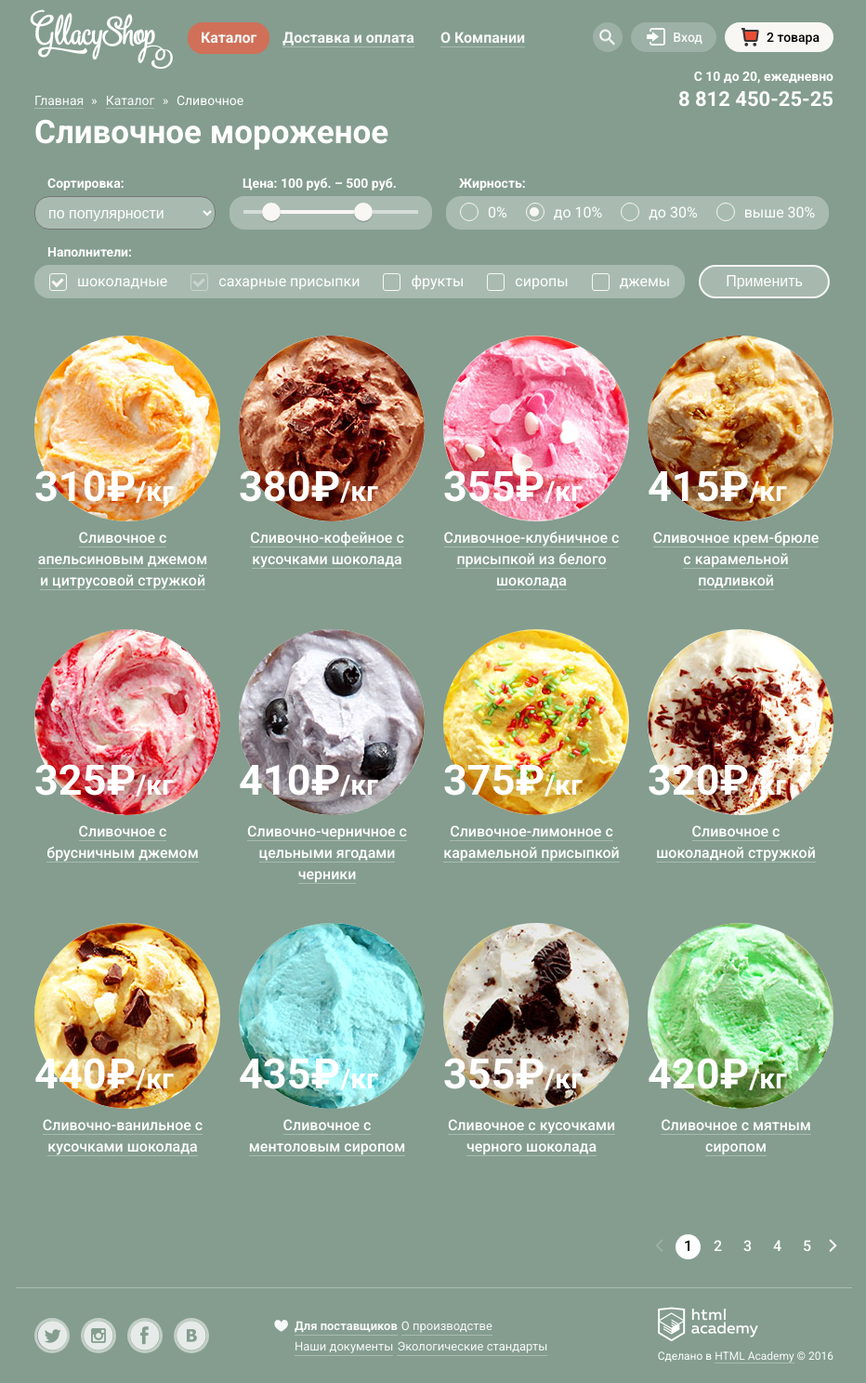
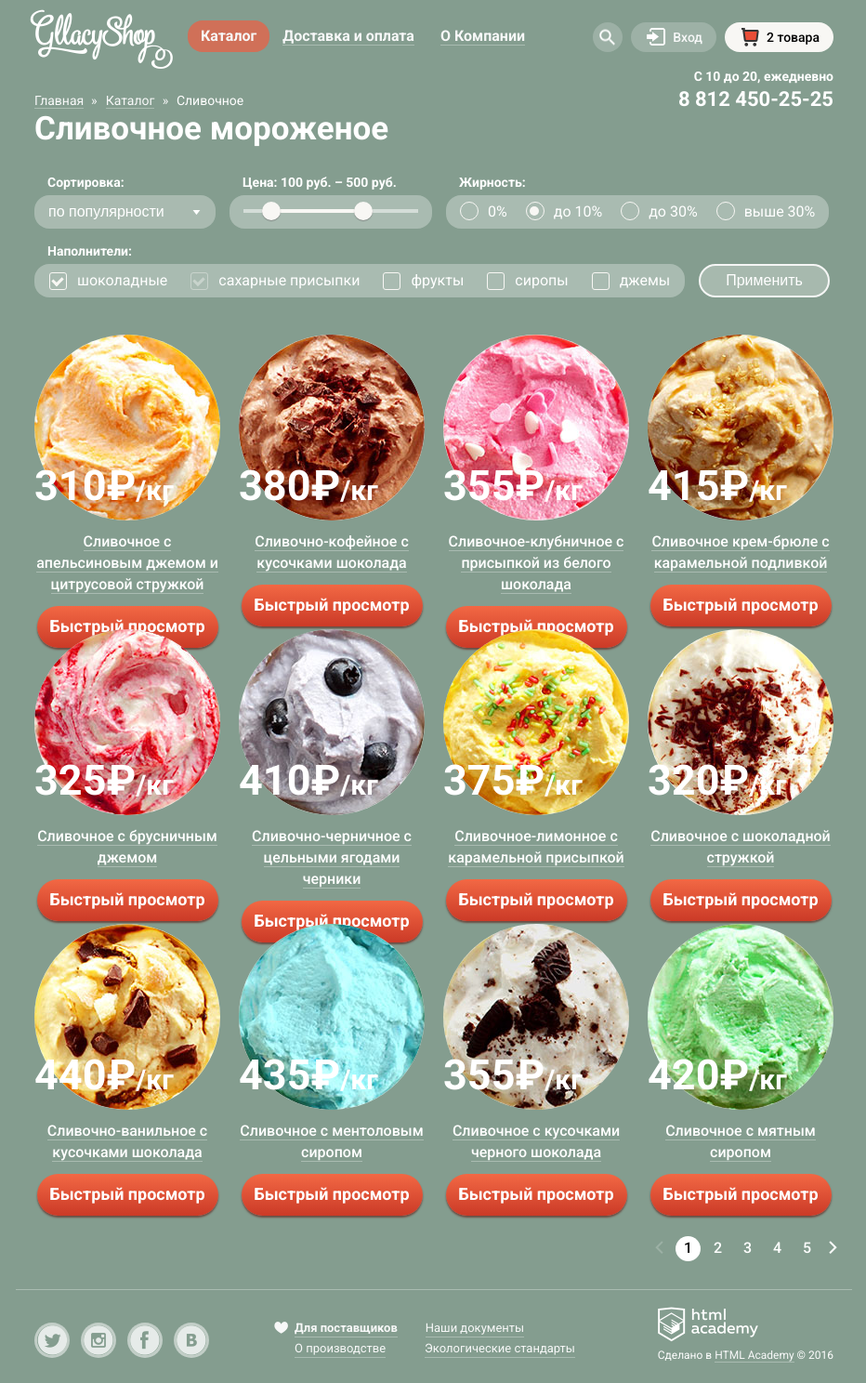
Before and after one commit to gormax/246479-gllacy, a plain HTML site: page catalog.html in a window 1280 px wide. Shown: the whole page at 93% size, without its empty margins (173-1105 px from the left). After the commit the page ends 1467 px from the top, so only its background shows below. Drawn offline with Linux system fonts and the light colour scheme.

Commit message:
доработки

```diff
--- a/catalog.html
+++ b/catalog.html
@@ -5,7 +5,7 @@
     <title>HTML Academy: Глейси</title>
     <link href="https://fonts.googleapis.com/css?family=Roboto:400,500,700&amp;subset=cyrillic" rel="stylesheet">
     <link rel="stylesheet" type="text/css" href="css/normalize.css">
-    <link rel="stylesheet" type="text/css" href="css/style_min.css">
+    <link rel="stylesheet" type="text/css" href="css/style.css">
   </head>
   <body>
 
@@ -137,7 +137,7 @@
 
           <div class="catalog-sort">
             <h3>Сортировка:</h3>
-            <select class="catalog-background" id="sort" name="sort">
+            <select class="catalog-background catalog-select" id="sort" name="sort">
               <option value="popular">по популярности</option>
               <option value="low-price">сначала недорогие</option>
               <option value="high-price">сначала дорогие</option>
@@ -155,7 +155,6 @@
                 </div>
               </div>
             </div>
-            <!-- <input type="range" id="price-range" name="price-range" min="0" max="700"> -->
           </div>
 
           <div class="catalog-fatness">
@@ -182,7 +181,7 @@
               <label for="filler-select-1">шоколадные</label>
 
               <input type="checkbox" id="filler-select-2" name="sugare" checked disabled>
-              <label for="filler-select-2">сахарные присыпки</label>
+              <label  class="disabled" for="filler-select-2">сахарные присыпки</label>
 
               <input type="checkbox" id="filler-select-3" name="fruts">
               <label for="filler-select-3">фрукты</label>
@@ -207,7 +206,7 @@
           <article class="item">
             <figure>
               <img src="img/ic-1.jpg" width="200" height="200" alt="Сливочное с апельсиновым джемом и цитрусовой стружкой">
-              <figcaption><a href="#">Сливочное с апельсиновым джемом и цитрусовой стружкой</a></figcaption>
+              <figcaption>Сливочное с апельсиновым джемом и цитрусовой стружкой</figcaption>
             </figure>
             <div class="price">310&#8381;<span>/кг</span></div>
             <a class="red-btn" href="#">Быстрый просмотр</a>
@@ -216,7 +215,7 @@
           <article class="item">
             <figure>
               <img src="img/ic-2.jpg" width="200" height="200" alt="Сливочно-кофейное с кусочками шоколада">
-              <figcaption><a href="#">Сливочно-кофейное с кусочками шоколада</a></figcaption>
+              <figcaption>Сливочно-кофейное с кусочками шоколада</figcaption>
             </figure>
             <div class="price">380&#8381;<span>/кг</span></div>
             <a class="red-btn" href="#">Быстрый просмотр</a>
@@ -225,7 +224,7 @@
           <article class="item">
             <figure>
               <img src="img/ic-3.jpg" width="200" height="200" alt="Сливочное-клубничное с присыпкой из белого шоколада">
-              <figcaption><a href="#">Сливочное-клубничное с присыпкой из белого шоколада</a></figcaption>
+              <figcaption>Сливочное-клубничное с присыпкой из белого шоколада</figcaption>
             </figure>
             <div class="price">355&#8381;<span>/кг</span></div>
             <a class="red-btn" href="#">Быстрый просмотр</a>
@@ -234,7 +233,7 @@
           <article class="item">
             <figure>
               <img src="img/ic-4.jpg" width="200" height="200" alt="Сливочное крем-брюле с карамельной подливкой">
-              <figcaption><a href="#">Сливочное крем-брюле с карамельной подливкой</a></figcaption>
+              <figcaption>Сливочное крем-брюле с карамельной подливкой</figcaption>
             </figure>
             <div class="price">415&#8381;<span>/кг</span></div>
             <a class="red-btn" href="#">Быстрый просмотр</a>
@@ -243,7 +242,7 @@
           <article class="item">
             <figure>
               <img src="img/ic-5.jpg" width="200" height="200" alt="Сливочное с брусничным джемом">
-              <figcaption><a href="#">Сливочное с брусничным джемом</a></figcaption>
+              <figcaption>Сливочное с брусничным джемом</figcaption>
             </figure>
             <div class="price">325&#8381;<span>/кг</span></div>
             <a class="red-btn" href="#">Быстрый просмотр</a>
@@ -252,7 +251,7 @@
           <article class="item">
             <figure>
               <img src="img/ic-6.jpg" width="200" height="200" alt="Сливочно-черничное с цельными ягодами черники">
-              <figcaption><a href="#">Сливочно-черничное с цельными ягодами черники</a></figcaption>
+              <figcaption>Сливочно-черничное с цельными ягодами черники</figcaption>
             </figure>
             <div class="price">410&#8381;<span>/кг</span></div>
             <a class="red-btn" href="#">Быстрый просмотр</a>
@@ -261,7 +260,7 @@
           <article class="item">
             <figure>
               <img src="img/ic-7.jpg" width="200" height="200" alt="Сливочное-клубничное с присыпкой из белого шоколада">
-              <figcaption><a href="#">Сливочное-лимонное с карамельной присыпкой</a></figcaption>
+              <figcaption>Сливочное-лимонное с карамельной присыпкой</figcaption>
             </figure>
             <div class="price">375&#8381;<span>/кг</span></div>
             <a class="red-btn" href="#">Быстрый просмотр</a>
@@ -270,7 +269,7 @@
           <article class="item">
             <figure>
               <img src="img/ic-8.jpg" width="200" height="200" alt="Сливочное с шоколадной стружкой">
-              <figcaption><a href="#">Сливочное с шоколадной стружкой</a></figcaption>
+              <figcaption>Сливочное с шоколадной стружкой</figcaption>
             </figure>
             <div class="price">320&#8381;<span>/кг</span></div>
             <a class="red-btn" href="#">Быстрый просмотр</a>
@@ -279,7 +278,7 @@
           <article class="item">
             <figure>
               <img src="img/ic-9.jpg" width="200" height="200" alt="Сливочно-ванильное с кусочками шоколада">
-              <figcaption><a href="#">Сливочно-ванильное с кусочками шоколада</a></figcaption>
+              <figcaption>Сливочно-ванильное с кусочками шоколада</figcaption>
             </figure>
             <div class="price">440&#8381;<span>/кг</span></div>
             <a class="red-btn" href="#">Быстрый просмотр</a>
@@ -288,7 +287,7 @@
           <article class="item">
             <figure>
               <img src="img/ic-10.jpg" width="200" height="200" alt="Сливочное с ментоловым сиропом">
-              <figcaption><a href="#">Сливочное с ментоловым сиропом</a></figcaption>
+              <figcaption>Сливочное с ментоловым сиропом</figcaption>
             </figure>
             <div class="price">435&#8381;<span>/кг</span></div>
             <a class="red-btn" href="#">Быстрый просмотр</a>
@@ -297,7 +296,7 @@
           <article class="item">
             <figure>
               <img src="img/ic-11.jpg" width="200" height="200" alt="Сливочное с кусочками черного шоколада">
-              <figcaption><a href="#">Сливочное с кусочками черного шоколада</a></figcaption>
+              <figcaption>Сливочное с кусочками черного шоколада</figcaption>
             </figure>
             <div class="price">355&#8381;<span>/кг</span></div>
             <a class="red-btn" href="#">Быстрый просмотр</a>
@@ -306,7 +305,7 @@
           <article class="item">
             <figure>
               <img src="img/ic-12.jpg" width="200" height="200" alt="Сливочное с мятным сиропом">
-              <figcaption><a href="#">Сливочное с мятным сиропом</a></figcaption>
+              <figcaption>Сливочное с мятным сиропом</figcaption>
             </figure>
             <div class="price">420&#8381;<span>/кг</span></div>
             <a class="red-btn" href="#">Быстрый просмотр</a>
@@ -344,18 +343,17 @@
     <footer class="main-footer">
       <div class="container clearfix">
         <section class="social">
-          <a class="social-btn social-btn-tw" href="#">Твиттер</a>
-          <a class="social-btn social-btn-inst" href="#">Инстаграмм</a>
-          <a class="social-btn social-btn-fb" href="#">Фейсбук</a>
-          <a class="social-btn social-btn-vk" href="#">Вконтакте</a>
+          <a class="social-btn-tw" href="#">Твиттер</a>
+          <a class="social-btn-inst" href="#">Инстаграмм</a>
+          <a class="social-btn-fb" href="#">Фейсбук</a>
+          <a class="social-btn-vk" href="#">Вконтакте</a>
         </section>
 
         <section class="documents">
-            <div class="icon-heart"></div>
-            <a class="for-contractors" href="#">Для поставщиков</a>
-            <a class="about-manufacturing" href="#">О производстве</a>
-            <a class="docs" href="#">Наши документы</a>
-            <a class="ecology" href="#">Экологические стандарты</a>
+          <a class="for-contractors" href="#">Для поставщиков</a>
+          <a class="docs" href="#">Наши документы</a>
+          <a class="about-manufacturing" href="#">О производстве</a>
+          <a class="ecology" href="#">Экологические стандарты</a>
         </section>
 
         <section class="copyright">
--- a/css/style.css
+++ b/css/style.css
@@ -105,6 +105,22 @@ textarea::-webkit-input-placeholder
     color: #999;
 }
 
+input:-ms-input-placeholder,
+textarea:-ms-input-placeholder
+{
+    font-weight: 300;
+
+    color: #999;
+}
+
+input::-moz-placeholder,
+textarea::-moz-placeholder
+{
+    font-weight: 300;
+
+    color: #999;
+}
+
 input
 {
     height: 42px;
@@ -131,6 +147,11 @@ textarea:focus::-webkit-input-placeholder
     font-size: 0;
 }
 
+input:focus::-moz-placeholder,
+textarea:focus::-moz-placeholder
+{
+    font-size: 0;
+}
 .upper-placeholder
 {
     font-size: 11px;
@@ -253,7 +274,7 @@ textarea:focus + .upper-placeholder
 {
     position: absolute;
     top: 40px;
-    left: -10px;
+    left: -8px;
 
     display: none;
 
@@ -278,7 +299,8 @@ textarea:focus + .upper-placeholder
 
 .sub-menu-item
 {
-    padding: 0 10px;
+    padding: 10px;
+    padding-bottom: 5px;
 }
 
 .sub-menu-item:hover
@@ -300,11 +322,14 @@ textarea:focus + .upper-placeholder
 .sub-menu-item:nth-child(1)
 {
     border-radius: 5px 5px 0 0 ;
+    border-bottom: 1px solid #d1d0ce;
+    padding-bottom: 10px;
 }
 
 .sub-menu-item:last-child
 {
     border-radius: 0 0 5px 5px;
+    padding-bottom: 15px;
 }
 
 .sub-menu a
@@ -315,18 +340,23 @@ textarea:focus + .upper-placeholder
 
     display: block;
 
-    padding: 10px;
+    padding: 0 10px;
 
     text-decoration: none;
+    border-bottom: none;
 
     color: #000;
 }
 
+.sub-menu a:hover
+{
+    border-bottom: none;
+}
+
+
 .sub-menu-item:nth-child(1) a
 {
     font-weight: 700;
-
-    border-bottom: 1px solid #d1d0ce;
 }
 /*-----------MAIN-MENU-----------*/
 
@@ -448,12 +478,12 @@ textarea:focus + .upper-placeholder
 {
     position: absolute;
     top: 36px;
-    left: -295px;
+    left: -300px;
 
     display: none;
 
     width: 310px;
-    padding: 15px;
+    padding: 20px 15px;
 
     border-radius: 5px;
     background-color: #f8f7f4;
@@ -502,7 +532,7 @@ textarea:focus + .upper-placeholder
 {
     position: absolute;
     top: 36px;
-    left: -100px;
+    left: -130px;
 
     display: none;
 
@@ -899,6 +929,8 @@ textarea:focus + .upper-placeholder
     background-color: #fff;;
 }
 
+.index-background{min-width: 900px;}
+
 .toggle-background-1:checked ~ .index-background .slider-control-1,
 .toggle-background-2:checked ~ .index-background .slider-control-2,
 .toggle-background-3:checked ~ .index-background .slider-control-3
@@ -1030,7 +1062,7 @@ textarea:focus + .upper-placeholder
 
     width: 200px;
     /*  margin-right: 20px;*/
-    margin-bottom: -35px;
+    margin-bottom: -50px;
     padding: 10px;
     padding-bottom: 20px;
 
@@ -1048,10 +1080,6 @@ textarea:focus + .upper-placeholder
     box-shadow: 0 20px 20px 0 rgba(0,0,0,.1);
 }
 
-/*.item:nth-child(4n){
-  margin-right: 0px;
-}*/
-
 .item figure
 {
     margin: 0;
@@ -1061,6 +1089,7 @@ textarea:focus + .upper-placeholder
 .item img
 {
     border-radius: 50%;
+    margin-bottom: 5px;
 }
 
 .popular-item figure::before
@@ -1093,41 +1122,57 @@ textarea:focus + .upper-placeholder
     cursor: pointer;
 }
 
-.item .price span
+.price span
 {
     font-size: 30px;
 }
 
 .item figcaption
 {
-    width: 190px;
-}
-
-.item a
-{
+    width: 100px;
+    display: inline;
+
     font-size: 16px;
     font-weight: 500;
     line-height: 14px;
 
+    color: inherit;
+    border-bottom: 1px solid rgba(255,255,255,.3);
+}
+
+.item:hover figcaption
+{
+    border-bottom: none;
+}
+
+/*.item a
+{
+    font-size: 16px;
+    font-weight: 500;
+    line-height: 14px;
+
     margin-bottom: 20px;
 
     color: inherit;
-}
-
-.item:hover a
+    border-bottom: 1px solid rgba(255,255,255,.3);
+}
+*/
+
+/*.item:hover a
 {
     border-bottom: none;
-}
+}*/
 
 .item .red-btn
 {
-    visibility: hidden;
-
-    width: 180px;
-    height: 20px;
-    margin: 0 auto;
-    padding: 9px 0;
-    padding-top: 12px;
+    /*visibility: hidden;*/
+
+    width: 195px;
+    height: 25px;
+    margin: 0px auto;
+    margin-top: 7px;
+    padding: 10px 0;
+    padding-top: 10px;
 }
 
 .item:hover .red-btn
@@ -1141,10 +1186,10 @@ textarea:focus + .upper-placeholder
 /*-----------SHOP FEATURES-----------*/
 .shop-features
 {
-    margin-top: 10px;
+    margin-top: 5px;
     margin-bottom: 39px;
     padding: 20px;
-    padding-top: 22px;
+    padding-top: 20px;
     padding-bottom: 0;
 
     color: #000;
@@ -1230,7 +1275,7 @@ textarea:focus + .upper-placeholder
 /*-----------BLOG AND SUBSCRIPTION-----------*/
 .blog-and-subscription
 {
-    margin-bottom: 40px;
+    margin-bottom: 38px;
 }
 
 .new-in-blog
@@ -1239,7 +1284,7 @@ textarea:focus + .upper-placeholder
     overflow: auto;
 
     width: 380px;
-    height: 180px;
+    height: 185px;
     padding: 20px;
     padding-top: 18px;
 
@@ -1255,7 +1300,7 @@ textarea:focus + .upper-placeholder
     line-height: 22px;
 
     margin-top: 5px;
-    margin-bottom: 3px;
+    margin-bottom: 5px;
 
     color: #5a5a5a;
 }
@@ -1298,7 +1343,7 @@ textarea:focus + .upper-placeholder
     position: relative;
 
     box-sizing: border-box;
-    padding-top: 26px;
+    padding-top: 28px;
     padding-right: 15px;
     padding-bottom: 32px;
     padding-left: 20px;
@@ -1425,7 +1470,7 @@ textarea:focus + .upper-placeholder
     float: left;
 
     min-width: 200px;
-    margin-top: 32px;
+    margin-top: 35px;
 }
 
 .social a
@@ -1502,7 +1547,7 @@ textarea:focus + .upper-placeholder
 
     display: inline-block;
 
-    margin-right: 25px;
+    margin-right: 26px;
 
     vertical-align: top;
 }
@@ -1541,10 +1586,9 @@ textarea:focus + .upper-placeholder
 .copyright
 {
     float: right;
-    /*width: 200px;*/
-
-    margin-top: 20px;
-    margin-left: 5px;
+
+    margin-top: 18px;
+    margin-right: 0px;
 }
 
 .copyright p
@@ -1554,7 +1598,7 @@ textarea:focus + .upper-placeholder
     line-height: 18px;
 
     margin: 0;
-    margin-bottom: 20px;
+    margin-top: -1px;
 
     color: inherit;
 }
@@ -1571,7 +1615,7 @@ textarea:focus + .upper-placeholder
 
     margin: 0;
     margin-top: -20px;
-    margin-bottom: 10px;
+    margin-bottom: 6px;
     padding: 0;
 
     list-style: none;
@@ -1604,7 +1648,7 @@ textarea:focus + .upper-placeholder
     line-height: 30px;
 
     margin: 0;
-    margin-bottom: 25px;
+    margin-bottom: 28px;
 }
 
 .catalog-selection
@@ -1651,7 +1695,7 @@ textarea:focus + .upper-placeholder
     background-color: rgba(255,255,255,.3);
 }
 
-.catalog-sort select
+.catalog-sort .catalog-select
 {
     font-size: 16px;
     font-weight: normal;
@@ -1659,18 +1703,39 @@ textarea:focus + .upper-placeholder
 
     width: 195px;
     height: 36px;
-    padding: 0 10px;
+    padding: 0 15px;
+
 
     color: #fff;
-}
-
-.catalog-sort select:focus
+    border: none;
+
+    -webkit-appearance: none;
+    background-image: url("../img/select-arrow.png");
+    background-position: 170px center;
+    background-repeat: no-repeat;
+    line-height: 1em;
+
+    -moz-appearance: none;
+    text-indent: 0.01px;
+    text-overflow: '';
+    /* for IE */
+    -ms-appearance: none;
+    appearance: none!important;
+}
+
+.catalog-sort .catalog-select:focus
 {
     color: #000;
     outline: none;
     background-color: #fff;
-}
-
+
+    background-image: url("../img/select-arrow-black.png");
+}
+
+.catalog-sort .catalog-select::-ms-expand
+{
+    display: none;
+}
 
 .catalog-price-range .price-scale
 {
@@ -1843,7 +1908,7 @@ textarea:focus + .upper-placeholder
     background-color: transparent;
 }
 
-.catalog-filler label:hover::before
+.catalog-filler label:not(.disabled):hover::before
 {
     width: 15px;
     height: 15px;
@@ -2088,6 +2153,11 @@ textarea:focus + .upper-placeholder
     margin: 10px 0;
 }
 
+.feedback input
+{
+    width: 240px;
+}
+
 .feedback textarea
 {
     overflow: auto;
```
Also changed, not shown: index.html (+11 -11 lines), img/select-arrow-black.png (added), img/select-arrow.png (added), img/stylesheet.txt (deleted).
